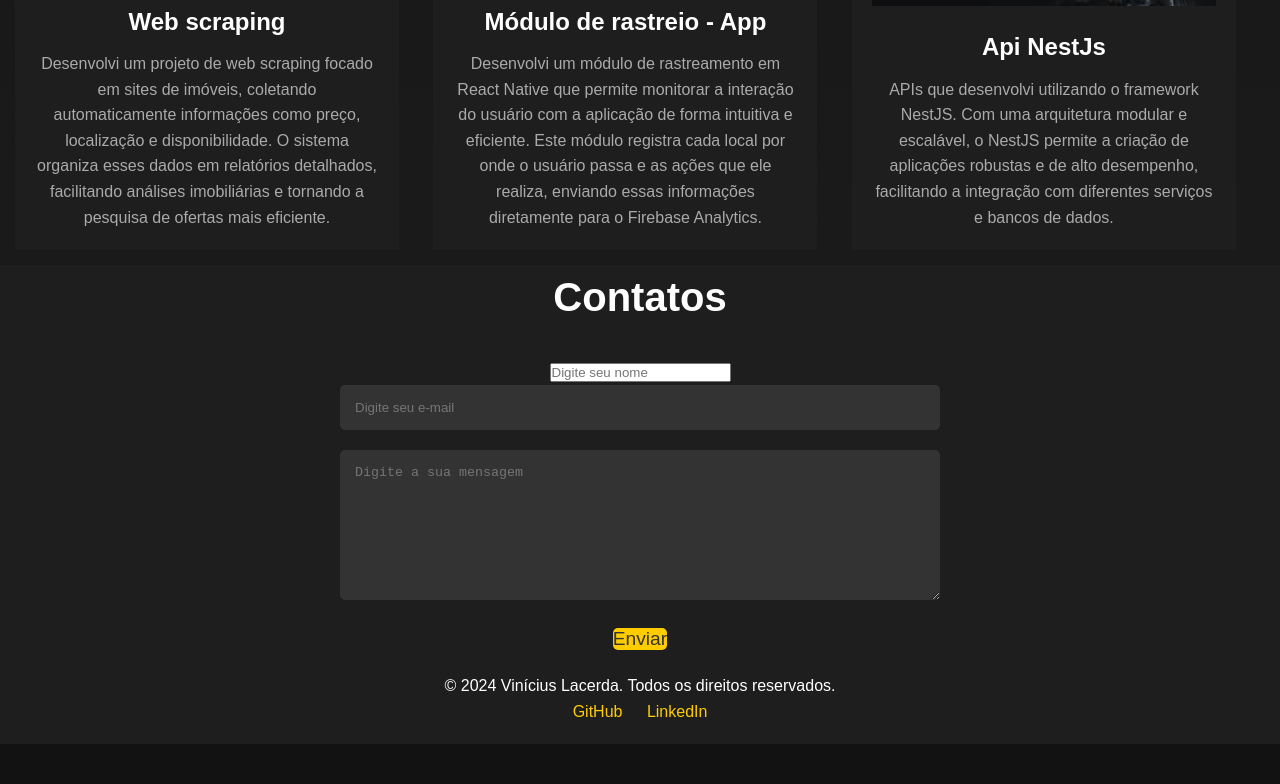
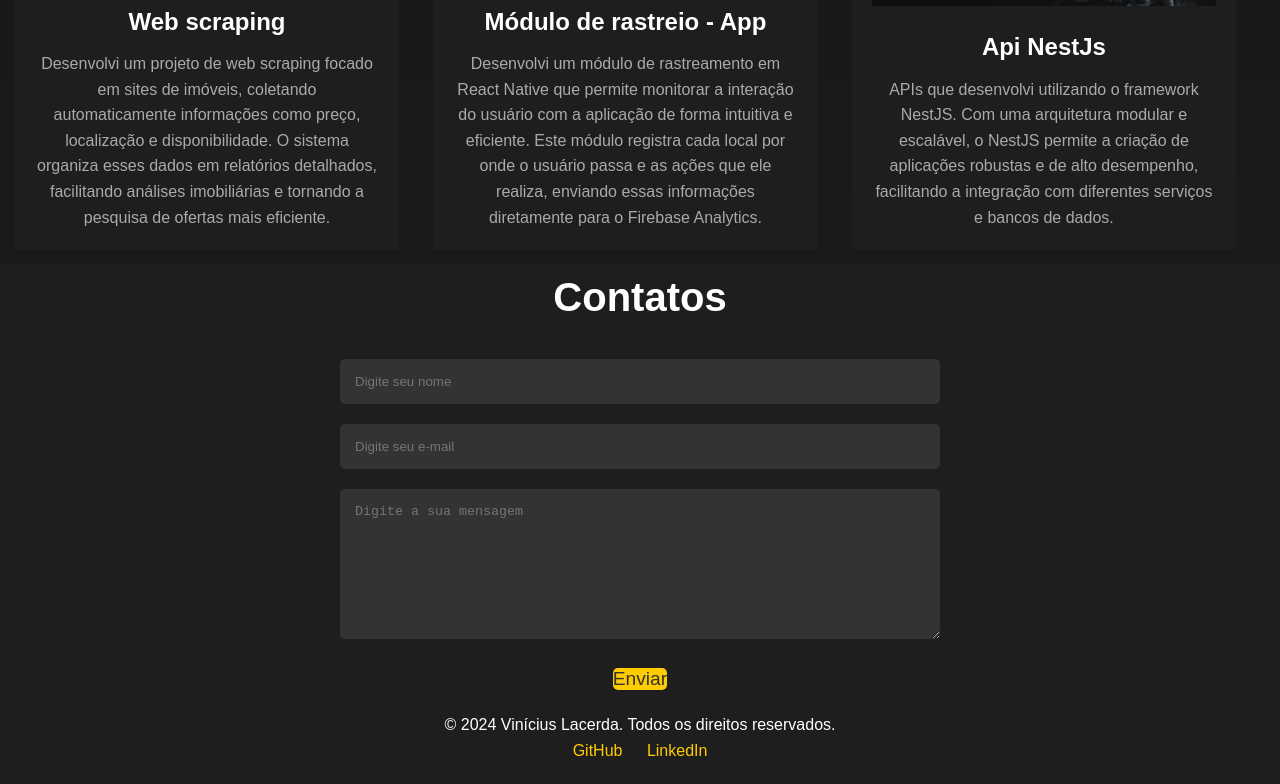
Before and after one commit to isPixel/portifolio-frontend, a plain HTML site: page index.html in a window 1280 px wide. Shown: the part 1586-2370 px from the top of the page. Before the commit the page ends 2330 px from the top, so only its background shows below. Drawn offline with Linux system fonts and the light colour scheme.

Commit message:
Add input Nome layout

```diff
--- a/index.css
+++ b/index.css
@@ -157,7 +157,7 @@ nav a:hover {
    margin :0 auto ;
 }
 
-#contato input[type="email"],
+#contato input[type="email"], #contato input[type="text"],
 #contato textarea {
    width :100% ;
    padding :15px ;
```
